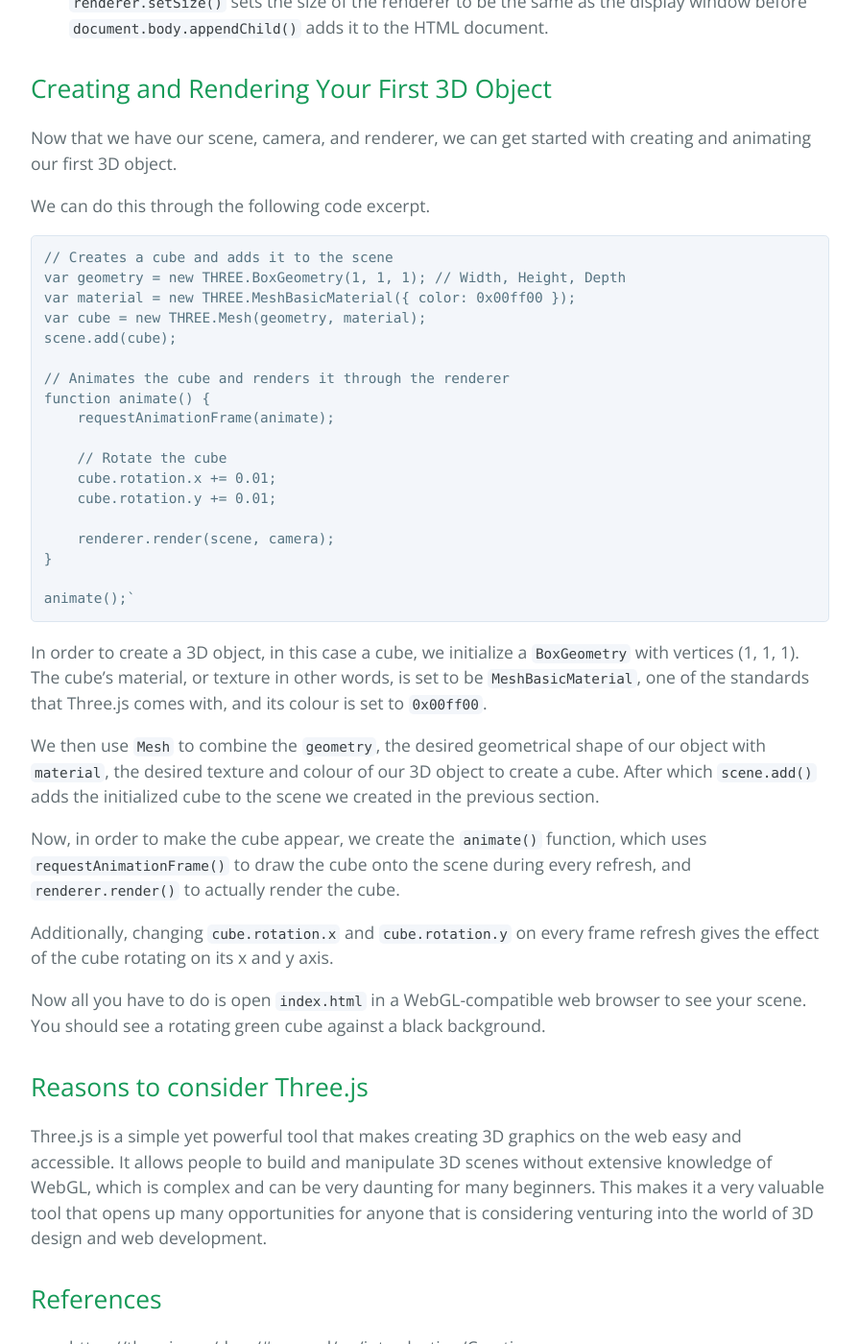
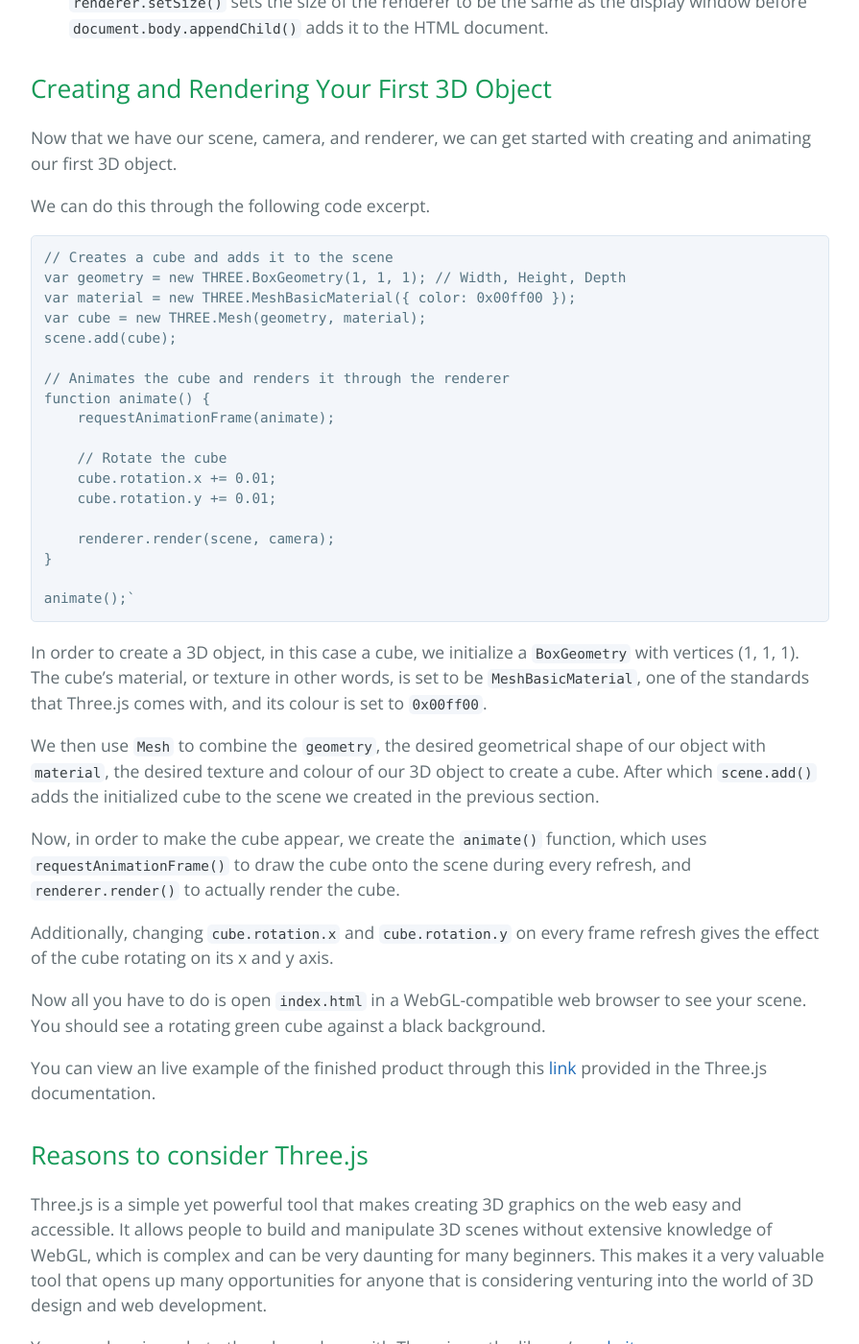
Before and after one commit to learning-software-engineering/learning-software-engineering.github.io, a Jekyll site: the page built from Topics/Tech_Stacks/three.md, in a window 1280 px wide and 1400 px high, scrolled down 2002 px. Shown: the whole window at 96% size, without its empty margins (192-1087 px from the left). Built offline with Jekyll 4.4.1, drawn with Linux system fonts in a browser that asks for light colours; our own code applies the rules of GitHub Pages for plain Markdown files; some of the changed text lies outside the part shown.

Commit message:
added live examples and more spelling fixes

````diff
--- a/Topics/Tech_Stacks/three.md
+++ b/Topics/Tech_Stacks/three.md
@@ -70,7 +70,7 @@
 
 We can do this through the following code excerpt.
 
-```javascriptCopy
+```javascript
 // Creates a cube and adds it to the scene
 var geometry = new THREE.BoxGeometry(1, 1, 1); // Width, Height, Depth
 var material = new THREE.MeshBasicMaterial({ color: 0x00ff00 });
@@ -102,10 +102,14 @@
 
 Now all you have to do is open `index.html` in a WebGL-compatible web browser to see your scene. You should see a rotating green cube against a black background.
 
+You can view an live example of the finished product through this [link](https://jsfiddle.net/0c1oqf38/) provided in the Three.js documentation.
+
 ## Reasons to consider Three.js
 
-Three.js is a simple yet powerful tool that makes creating 3D graphics on the web easy and accessible. It allows people to build and manipulate 3D scenes without extensive knowledge of WebGL, which is complex and can be very daunting for many beginners. This makes it a very valuable tool that opens up many opportunities  for anyone that is considering venturing into the world of 3D design and web development.
+Three.js is a simple yet powerful tool that makes creating 3D graphics on the web easy and accessible. It allows people to build and manipulate 3D scenes without extensive knowledge of WebGL, which is complex and can be very daunting for many beginners. This makes it a very valuable tool that opens up many opportunities for anyone that is considering venturing into the world of 3D design and web development.
 
+You can also view what others have done with Three.js on the library's [website](https://threejs.org).
 
 ## References
 - https://threejs.org/docs/#manual/en/introduction/Creating-a-scene
+- https://threejs.org
````
